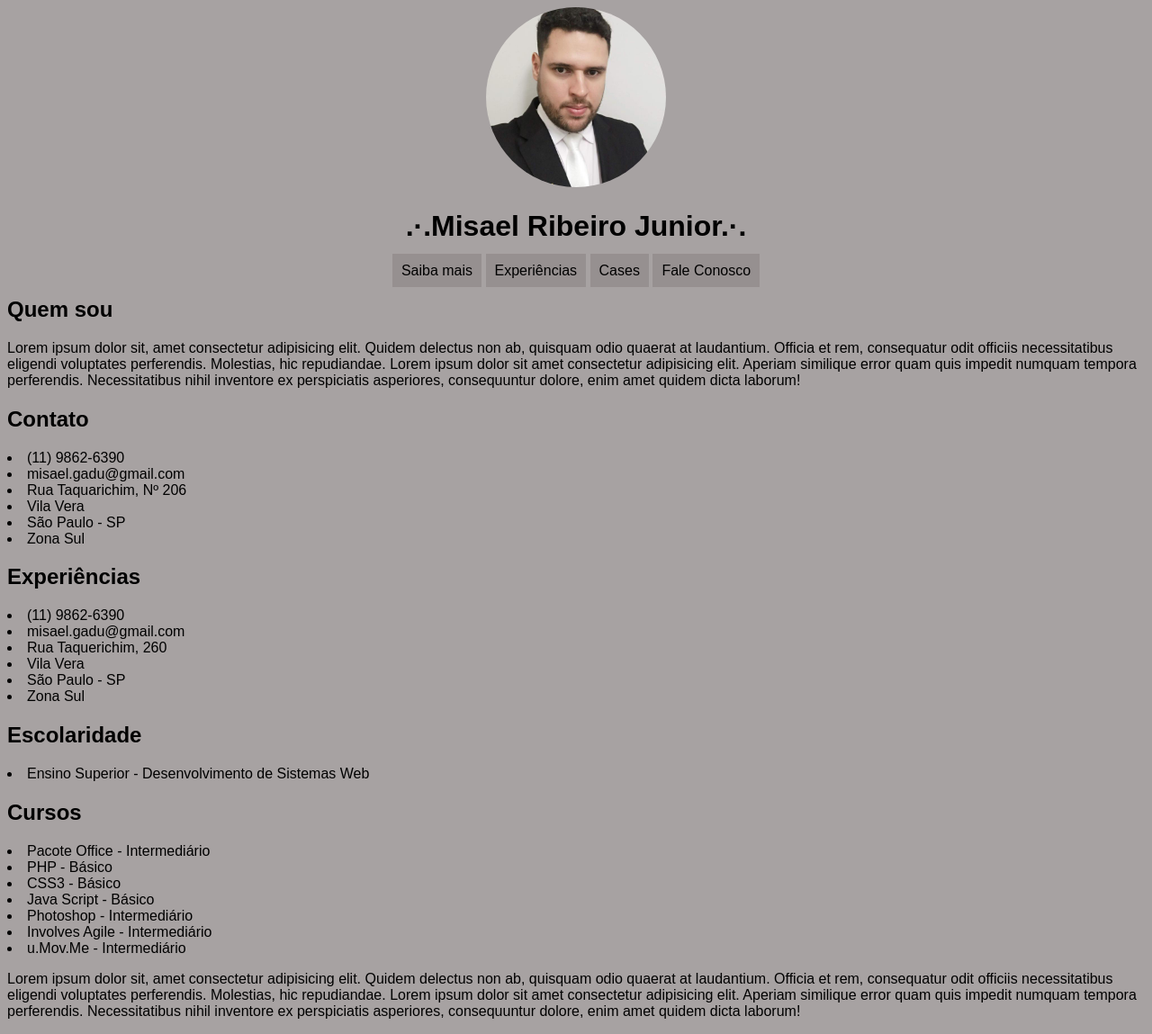
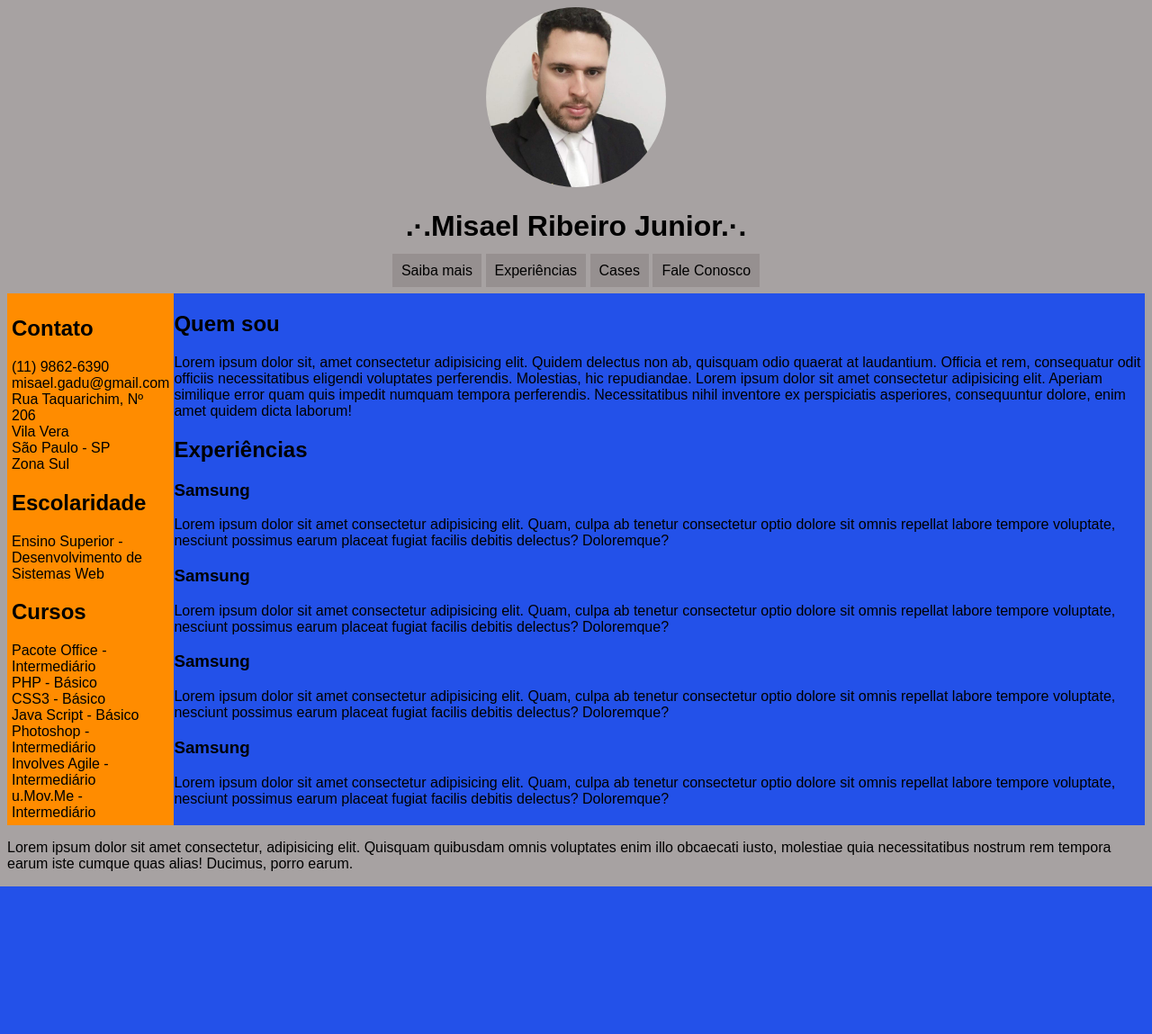
Before and after one commit to misaelrib/projetos, a PHP site: the page made by Curriculo online/index.html in a window 1280 px wide. Shown: the whole page at 90% size. After the commit the page ends 985 px from the top, so only its background shows below. Run offline with PHP 8.4, Linux system fonts and the light colour scheme.

Commit message:
Aside
acertado o aside do site

```diff
--- a/Curriculo online/index.html
+++ b/Curriculo online/index.html
@@ -13,16 +13,32 @@
     </div>
 	 <h1 class="nome">.·.Misael Ribeiro Junior.·.</h1>
 
+		 <nav>
 			 <ul id="menu">
 			  <li> <a href="http://www.google.com" target="_blank" rel="noopener noreferrer">Saiba mais</a></li>
 			  <li> <a href="http://www.twitter.com.br" target="_blank" rel="noopener noreferrer">Experiências</a> </li>
 			  <li> <a href="http://www.youtube.com.br" target="_blank" rel="noopener noreferrer">Cases</a></li>
 			  <li> <a href="http://www.hotmail.com" target="_blank" rel="noopener noreferrer">Fale Conosco</a></li>
 					 </ul>
-	<section>
+		 </nav>
+	<Section>
+	<main>
 	<h2>Quem sou</h2>
 		<p>Lorem ipsum dolor sit, amet consectetur adipisicing elit. Quidem delectus non ab, quisquam odio quaerat at laudantium. Officia et rem, consequatur odit officiis necessitatibus eligendi voluptates perferendis. Molestias, hic repudiandae. Lorem ipsum dolor sit amet consectetur adipisicing elit. Aperiam similique error quam quis impedit numquam tempora perferendis. Necessitatibus nihil inventore ex perspiciatis asperiores, consequuntur dolore, enim amet quidem dicta laborum!</p>
-	</section>
+	<h2>Experiências</h2>
+	<h3>Samsung</h3>
+	<P>Lorem ipsum dolor sit amet consectetur adipisicing elit. Quam, culpa ab tenetur consectetur optio dolore sit omnis repellat labore tempore voluptate, nesciunt possimus earum placeat fugiat facilis debitis delectus? Doloremque?</P>
+
+	<h3>Samsung</h3>
+	<P>Lorem ipsum dolor sit amet consectetur adipisicing elit. Quam, culpa ab tenetur consectetur optio dolore sit omnis repellat labore tempore voluptate, nesciunt possimus earum placeat fugiat facilis debitis delectus? Doloremque?</P>
+
+	<h3>Samsung</h3>
+	<P>Lorem ipsum dolor sit amet consectetur adipisicing elit. Quam, culpa ab tenetur consectetur optio dolore sit omnis repellat labore tempore voluptate, nesciunt possimus earum placeat fugiat facilis debitis delectus? Doloremque?</P>
+
+	<h3>Samsung</h3>
+	<P>Lorem ipsum dolor sit amet consectetur adipisicing elit. Quam, culpa ab tenetur consectetur optio dolore sit omnis repellat labore tempore voluptate, nesciunt possimus earum placeat fugiat facilis debitis delectus? Doloremque?</P>
+
+	</main>
 
 	<aside>
 	 <div>
@@ -34,24 +50,10 @@
 	 <li>São Paulo - SP</li>
 	 <li>Zona Sul</li>
     </div>
-    </aside>
 
-	<article>
-		<div>
-		<h2>Experiências</h2>
-		<li>(11) 9862-6390</li>
-		<li>misael.gadu@gmail.com</li>
-		<li>Rua Taquerichim, 260</li>
-		<li>Vila Vera</li>
-		<li>São Paulo - SP</li>
-		<li>Zona Sul</li>
-	   </div>
-	</article>
 
-	<aside>
-		<div>
 	<h2>Escolaridade</h2>
-		<li>Ensino Superior - Desenvolvimento de Sistemas Web</li>
+	 <p> Ensino Superior - Desenvolvimento de Sistemas Web</p>
 	<h2>Cursos</h2>
 	<li>Pacote Office - Intermediário</li>
 	<li>PHP - Básico</li>
@@ -60,11 +62,13 @@
 	<li>Photoshop - Intermediário</li>
 	<li>Involves Agile - Intermediário</li>
 	<li>u.Mov.Me - Intermediário</li>
-	   </div>
 	</aside>
-<section>
-	<p>Lorem ipsum dolor sit, amet consectetur adipisicing elit. Quidem delectus non ab, quisquam odio quaerat at laudantium. Officia et rem, consequatur odit officiis necessitatibus eligendi voluptates perferendis. Molestias, hic repudiandae. Lorem ipsum dolor sit amet consectetur adipisicing elit. Aperiam similique error quam quis impedit numquam tempora perferendis. Necessitatibus nihil inventore ex perspiciatis asperiores, consequuntur dolore, enim amet quidem dicta laborum!</p>
+
 </section>
+
+<footer>
+	<p> Lorem ipsum dolor sit amet consectetur, adipisicing elit. Quisquam quibusdam omnis voluptates enim illo obcaecati iusto, molestiae quia necessitatibus nostrum rem tempora earum iste cumque quas alias! Ducimus, porro earum.</p>
+</footer>
 
 </body>
 </html>
--- a/Curriculo online/style.css
+++ b/Curriculo online/style.css
@@ -41,3 +41,19 @@
 	color: blue;
 	background-color: rgb(36, 35, 35);
 }
+
+aside {
+	height: auto;
+	background-color: darkorange;
+	width: 500pxpx;
+	padding: 5px;
+}
+
+aside li {
+	list-style: none;
+}
+section {
+	display: flex;
+	flex-direction: row-reverse;
+	background-color: rgb(35, 81, 233);
+}
```
Lines whose indentation alone changed are shown as unchanged.
